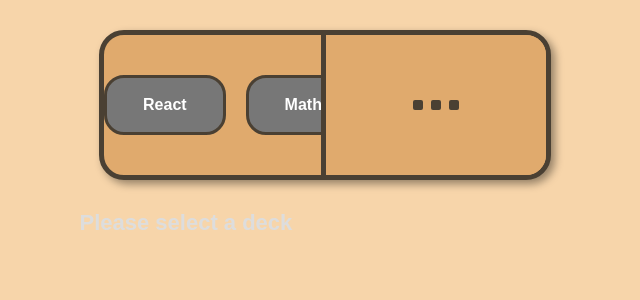
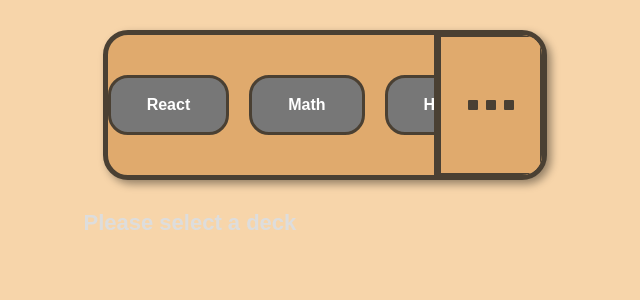
Before and after one commit to IALT1234/SPEAR, a React (Vite) app: page / in a window 1280 px wide. Shown: the top 300 px of the page, without its empty margins (315-955 px from the left). Built offline with nearby package versions, Linux system fonts and the light colour scheme.

Commit message:
grid styling

```diff
--- a/src/css/Decks_Page.css
+++ b/src/css/Decks_Page.css
@@ -63,19 +63,23 @@
 
 .dots-button {
   display: flex;
-  flex-direction: row;
-  gap: 8px;
-  padding: 10px;
+  justify-content: center;
+  align-items: center;
+  background-color: #e0aa6d;
+  border: 2px solid #4a4033;
+  width: 100%;
+  height: 100%;
   cursor: pointer;
-  background: none;
-  border: none;
+  box-sizing: border-box;
+  border-radius: 0;
 }
 
 .dot {
   width: 10px;
   height: 10px;
   background-color: #4a4033;
-  border-radius: 2px;
+  border-radius: 1px;
+  margin: 0 4px;
 }
 
 .menu-item {
@@ -96,21 +100,14 @@
 .deck-buttons-wrapper::-webkit-scrollbar {
   display: none;
 }
-.options-area {
-  flex: 0 0 220px;               /* always same width as expanded */
-  display: flex;
-  align-items: center;
-  justify-content: center;
-  border-left: 5px solid #4a4033;
-  height: 100%;
-  padding: 0;
-  background-color: #e0aa6d;
-}
 
 .options-area.expanded {
   display: grid;
-  grid-template-columns: 1fr 1fr 1fr;
+  grid-template-columns: 1fr 1fr 80px;
   grid-template-rows: 1fr 1fr;
+  grid-template-areas:
+    "createDeck addCard arrow"
+    "deleteDeck deleteCard arrow";
 }
 .menu-item {
   background: #fff7e6;
@@ -149,7 +146,7 @@
   font-size: 1.2rem;
   background-color: #e0aa6d;
   color: white;
-  border: 2px solid #4a4033;     /* creates grid lines */
+  border: 2px solid #4a4033;     /* grid lines */
   border-radius: 0;
   margin: 0;
   padding: 0;
@@ -176,3 +173,32 @@
   display: inline-block;
   transform: rotate(-45deg);
 }
+
+.option-create-deck { grid-area: createDeck; }
+.option-add-card     { grid-area: addCard; }
+.option-delete-deck  { grid-area: deleteDeck; }
+.option-delete-card  { grid-area: deleteCard; }
+.option-close        { grid-area: arrow; }
+
+
+
+.option-close {
+  display: flex;
+  justify-content: center;
+  align-items: center;
+}
+
+
+.options-area {
+  width: 30%;
+  height: 100%;
+  background-color: #e0aa6d;
+  border-left: 5px solid #4a4033;
+}
+
+
+.options-area:not(.expanded) {
+  display: flex;
+  justify-content: center;
+  align-items: center;
+}
--- a/src/pages/Decks_Page.jsx
+++ b/src/pages/Decks_Page.jsx
@@ -75,11 +75,25 @@
             </div>
           ) : (
             <>
-              <button className="option-button" onClick={add_card_clicked}>ADD<br />CARD</button>
-              <button className="option-button" onClick={handleDeleteCard}>DELETE<br />CARD</button>
-              <button className="option-button" onClick={add_deck_clicked}>CREATE<br />DECK</button>
-              <button className="option-button" onClick={() => props.deleteDeck(props.selectedDeck)}> DELETE<br />DECK </button>
-              <button className="option-button arrow-button" onClick={options_clicked}> <span className="arrow">&#8634;</span> </button>
+              <button className="option-button option-create-deck" onClick={add_deck_clicked}>
+                CREATE<br />DECK
+              </button>
+
+              <button className="option-button option-add-card" onClick={add_card_clicked}>
+                ADD<br />CARD
+              </button>
+
+              <button className="option-button option-delete-deck" onClick={() => props.deleteDeck(props.selectedDeck)}>
+                DELETE<br />DECK
+              </button>
+
+              <button className="option-button option-delete-card" onClick={handleDeleteCard}>
+                DELETE<br />CARD
+              </button>
+
+              <button className="option-button arrow-button option-close" onClick={options_clicked}>
+                <span className="arrow">&#8634;</span>
+              </button>
             </>
           )}
         </div>
```
